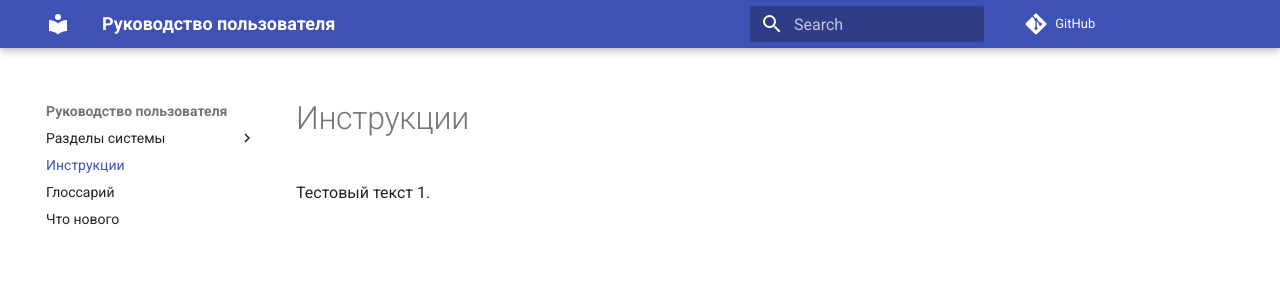
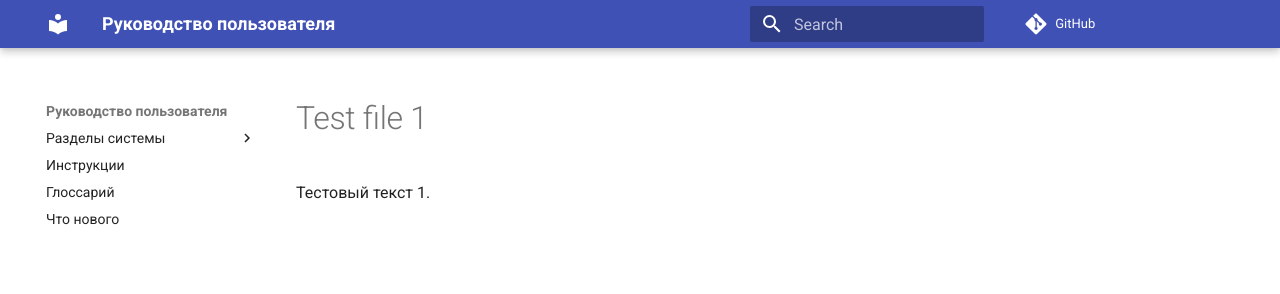
Before and after one commit to daymonri/MkDocsWorkTest, an MkDocs documentation site: the page built from docs/test-file-1.md, in a window 1280 px wide. Shown: the top 294 px of the page. Built offline with MkDocs 1.6.1 and Material for MkDocs 9.7.7, drawn with Linux system fonts in a browser that asks for light colours; comment, search, counter and statistics services are not loaded; old or Windows-style settings are respelled for this version of MkDocs; part of the change alters nothing that is shown.

Commit message:
Test-commit-10

```diff
--- a/mkdocs.yml
+++ b/mkdocs.yml
@@ -8,8 +8,8 @@ theme: material
 
 nav:
     - Разделы системы:
-        - Рабочие группы: docs/Sections/Working-groups/Working-groups-root.md
-    - Инструкции: test-file-1.md
+        - Рабочие группы: docs\Sections\Working-groups\Working-groups-root.md
+    - Инструкции: docs\Sections\Working-groups\Working-groups-root.md
     - Глоссарий: test-file-2.md
     - Что нового: test-file-3.md
 
```
